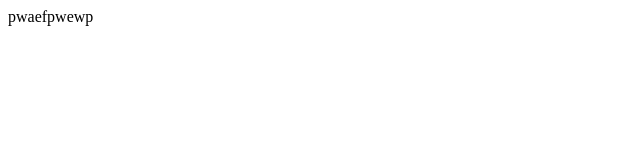
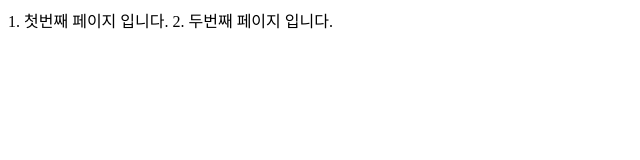
Before and after one commit to ccom33/Test_repository, a plain HTML site: page html_test.html in a window 1280 px wide. Shown: the whole page, without its empty margins (0-640 px from the left). Drawn offline with Linux system fonts and the light colour scheme.

Commit message:
test_html_ver1.1
test

```diff
--- a/html_test.html
+++ b/html_test.html
@@ -8,6 +8,7 @@
 		<meta name='author' content='qOOp'>
 	</head>
 	<body>
-	pwaefpwewp
+	1. 첫번째 페이지 입니다.
+        2. 두번째 페이지 입니다.
 	</body>
 </html>
```
Also changed, not shown: index.html (added, +10 -0 lines).
